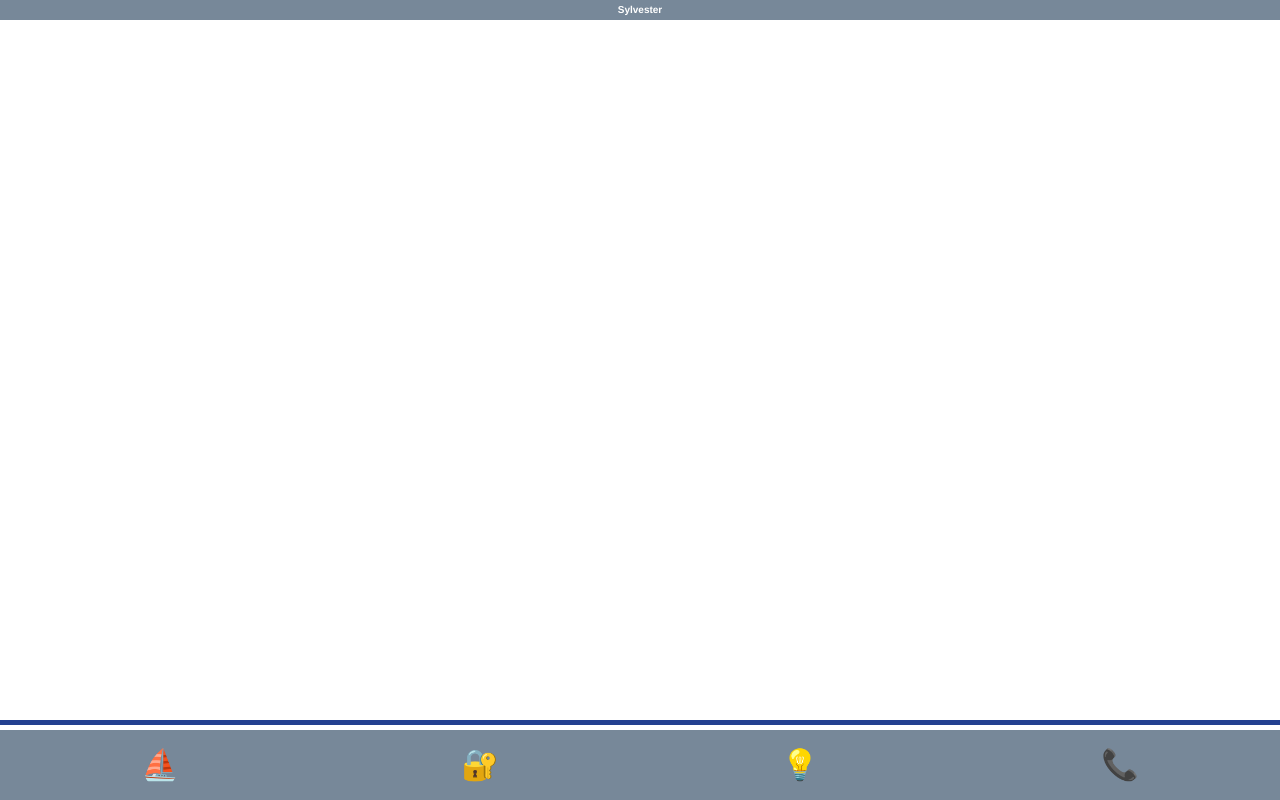
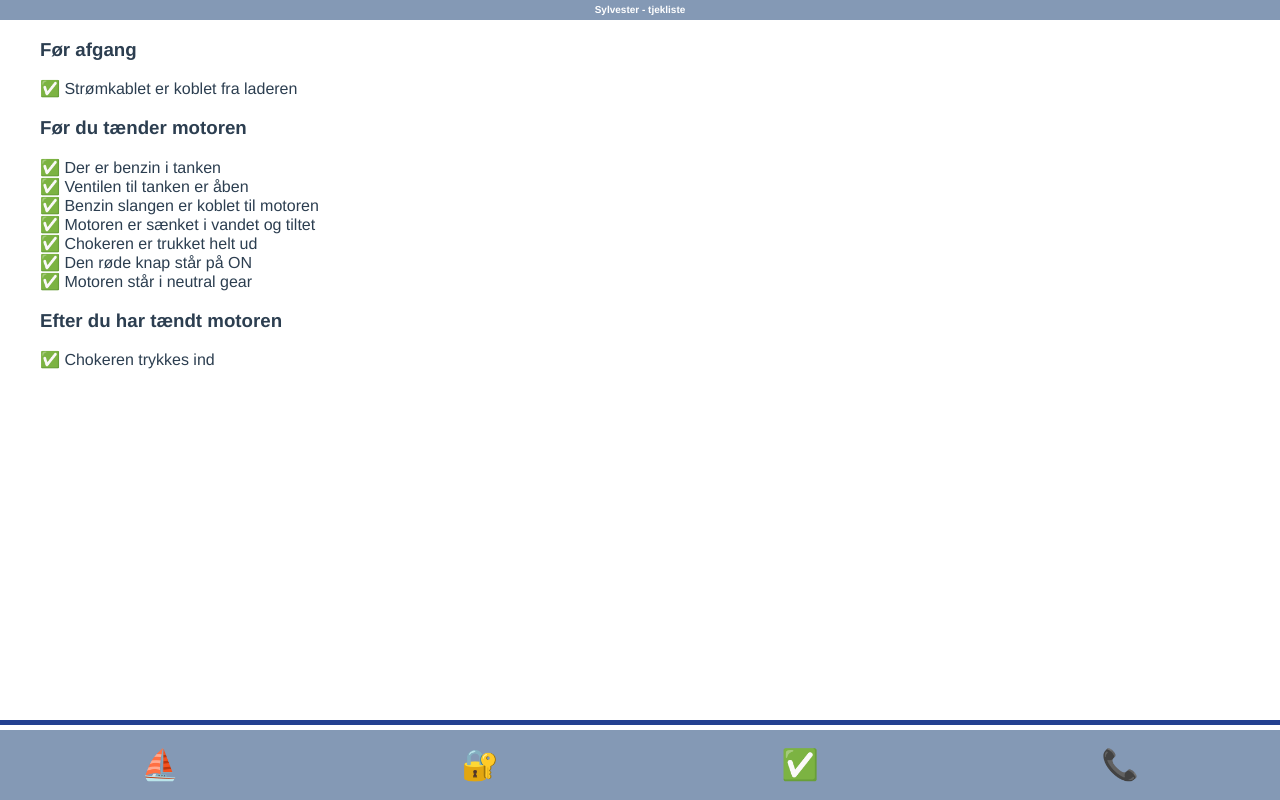
Before and after one commit to nprasmussen/boatflex-app, a Vue app: page /#/tjekliste in a window 1280 px wide. Built offline with nearby package versions, Linux system fonts and the light colour scheme; no server answers.

Commit message:
Ny styles

```diff
--- a/src/App.vue
+++ b/src/App.vue
@@ -2,7 +2,7 @@
   <div id="app">
 
     <div id="header">
-      <h1>Sylvester</h1>
+      <h1>Sylvester - {{ currentRouteName }}</h1>
     </div>
 
     <div class="container">
@@ -12,8 +12,8 @@
 
     <div id="nav">
       <router-link to="/">⛵️</router-link>
-      <router-link to="/access">🔐</router-link>
-      <router-link to="/motor">💡</router-link>
+      <router-link to="/adgang">🔐</router-link>
+      <router-link to="/tjekliste">✅</router-link>
       <router-link to="/sails">📞</router-link>
       <button @click="logout">Log out</button>
     </div>
@@ -24,6 +24,11 @@
   import firebase from 'firebase';
   export default {
     name: 'home',
+    computed: {
+    currentRouteName() {
+        return this.$route.name;
+      }
+    },
     methods: {
       logout() {
         firebase.auth().signOut().then(() => {
@@ -41,7 +46,7 @@ body {
 }
 
 .container {
-  padding: 10px;
+  padding: 20px 40px;
 }
 
 #app {
@@ -52,7 +57,7 @@ body {
   color: #2c3e50;
 }
 #header {
-  background-color: lightslategrey;
+  background-color: #8499b5;
   overflow: hidden;
   position: fixed;
   top: 0;
@@ -80,7 +85,7 @@ body {
 
 #nav a {
   display: inline-block;
-  background-color: lightslategrey;
+  background-color: #8499b5;
   font-weight: bold;
   color: #2c3e50;
   margin-top: 5px;
--- a/src/components/Login.vue
+++ b/src/components/Login.vue
@@ -1,10 +1,8 @@
 <template>
   <div class="about">
     <h1>Login</h1>
-    <div>
-      <input type="text" v-model="email" placeholder="E-mail">
-      <input type="text" v-model="password" placeholder="Kode">
-    </div>
+    <input type="text" v-model="email" placeholder="E-mail">
+    <input type="text" v-model="password" placeholder="Kode">
 
 
     <button @click="login">Vis</button>
@@ -48,10 +46,13 @@ export default {
 <style>
 input {
   margin: 10px 0;
-  padding: 15px;
+  padding: 15px 0;
+  width: 100%;
+  max-width: 300px;
+  border: 1px solid #8499b5;
   font-size: 20px;
+  border-radius: 5px;
   text-align: center;
-  padding: 10px;
 }
 button {
   cursor: pointer;
--- a/src/router.ts
+++ b/src/router.ts
@@ -13,17 +13,17 @@ const router = new Router({
       component: Home,
     },
     {
-      path: '/access',
-      name: 'access',
-      component: () => import(/* webpackChunkName: "about" */ './views/Access.vue'),
+      path: '/adgang',
+      name: 'adgang',
+      component: () => import(/* webpackChunkName: "about" */ './views/Adgang.vue'),
       meta: {
         requiresAuth: true,
       },
     },
     {
-      path: '/motor',
-      name: 'motor',
-      component: () => import(/* webpackChunkName: "about" */ './views/Motor.vue'),
+      path: '/tjekliste',
+      name: 'tjekliste',
+      component: () => import(/* webpackChunkName: "about" */ './views/Tjekliste.vue'),
     },
     {
       path: '/contact',
--- a/src/views/Access.vue
+++ b/src/views/Adgang.vue
@@ -1,20 +1,12 @@
 <template>
-  <div class="access">
+  <div class="adgang">
     <h1>Adgang til båden</h1>
     <p>Koden til båden er</p>
-    <div>
-
-      <ul id="example-1">
-      <li v-for="pinCode in pinCodes">
-        {{ pinCode.pin }}, {{ pinCode.createdAt }}
-      </li>
-    </ul>
-      <title>{{ currentPin }}</title>
+    <div v-if="pinCodes.length">
       <input class="digit" type="number" v-model="currentPin[0]" min="0" max="9" disabled>
       <input class="digit" type="number" v-model="currentPin[1]" min="0" max="9" disabled>
       <input class="digit" type="number" v-model="currentPin[2]" min="0" max="9" disabled>
       <input class="digit" type="number" v-model="currentPin[3]" min="0" max="9" disabled>
-      <!-- <button @click="addPin">Update pin</button> -->
     </div>
 
 
@@ -31,7 +23,7 @@ export default {
   name: 'db',
   data() {
     return {
-      pinCodes: Array,
+      pinCodes: '',
     };
   },
   computed: {
@@ -56,16 +48,21 @@ export default {
 </script>
 <style>
 input {
-  margin: 10px 10px;
   width: 20%;
   padding: 15px;
 }
+.invisible {
+  display: none;
+}
 .digit {
-  height: 50px;
-  width: 50px;
+  height: 30px;
+  width: 30px;
+  font-weight: bold;
+  border: 1px solid #8499b5;
+  margin: 0 5px;
+  border-radius: 5px;
   font-size: 20px;
   text-align: center;
-  padding: 5px 0 5px 10px;
 }
 button {
   cursor: pointer;
--- a/src/views/Motor.vue
+++ /dev/null
@@ -1,5 +0,0 @@
-<template>
-  <div class="about">
-    <h1>Motoren</h1>
-  </div>
-</template>
--- /dev/null
+++ b/src/views/Tjekliste.vue
@@ -0,0 +1,35 @@
+<template>
+  <div class="tjek">
+
+    <h3>Før afgang</h3>
+    <ul>
+      <li>✅ Strømkablet er koblet fra laderen</li>
+    </ul>
+
+    <h3>Før du tænder motoren</h3>
+    <ul>
+      <li>✅ Der er benzin i tanken</li>
+      <li>✅ Ventilen til tanken er åben</li>
+      <li>✅ Benzin slangen er koblet til motoren</li>
+      <li>✅ Motoren er sænket i vandet og tiltet</li>
+      <li>✅ Chokeren er trukket helt ud</li>
+      <li>✅ Den røde knap står på ON</li>
+      <li>✅ Motoren står i neutral gear</li>
+    </ul>
+
+    <h3>Efter du har tændt motoren</h3>
+    <ul>
+      <li>✅ Chokeren trykkes ind</li>
+    </ul>
+
+  </div>
+</template>
+<style>
+  .tjek {
+    text-align: left;
+  }
+  ul {
+    list-style: none;
+    padding:0;
+  }
+</style>
```
